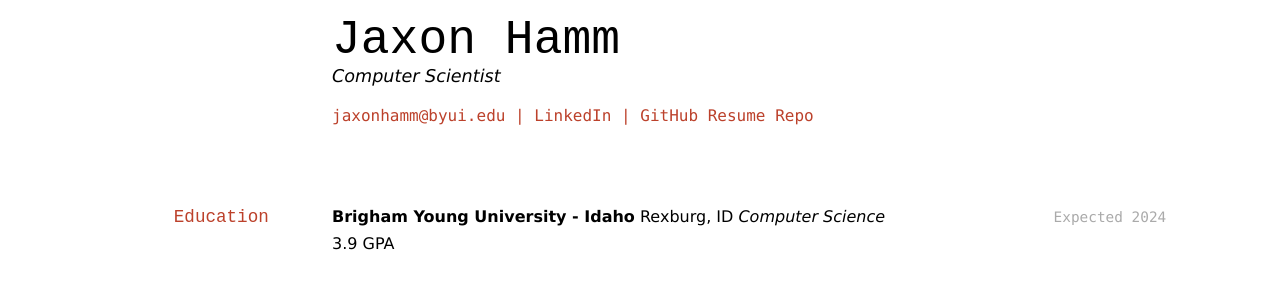
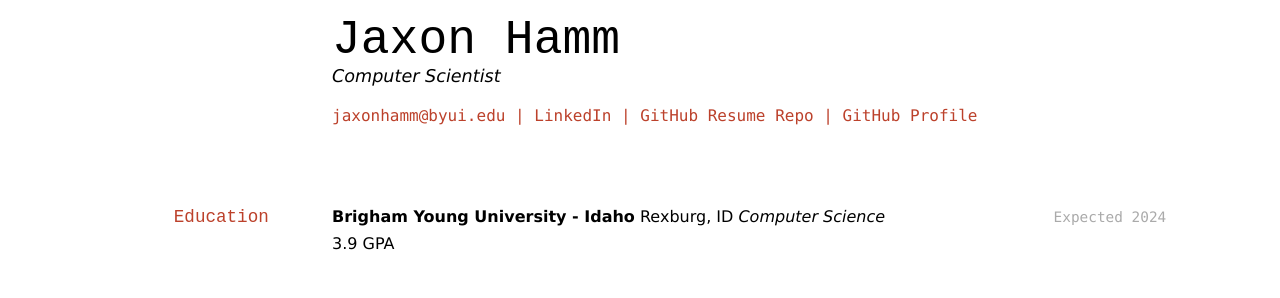
Before and after one commit to byuids-resumes/jaxon_hamm, a Jekyll site: the page built from docs/index.md, in a window 1280 px wide. Shown: the top 298 px of the page. Built offline with Jekyll 4.4.1, drawn with Linux system fonts in a browser that asks for light colours.

Commit message:
added actual github back

```diff
--- a/docs/index.md
+++ b/docs/index.md
@@ -9,6 +9,7 @@ Computer Scientist
 <a href="jaxonhamm@byui.edu">jaxonhamm@byui.edu</a>
 | <a href="https://www.linkedin.com/in/jaxon-hamm-7780b7239/">LinkedIn</a>
 | <a href="https://github.com/byuids-resumes/jaxon_hamm">GitHub Resume Repo</a>
+| <a href="https://github.com/JaxonAtBYUI">GitHub Profile</a>
 </div>
 
 ## Education
```
